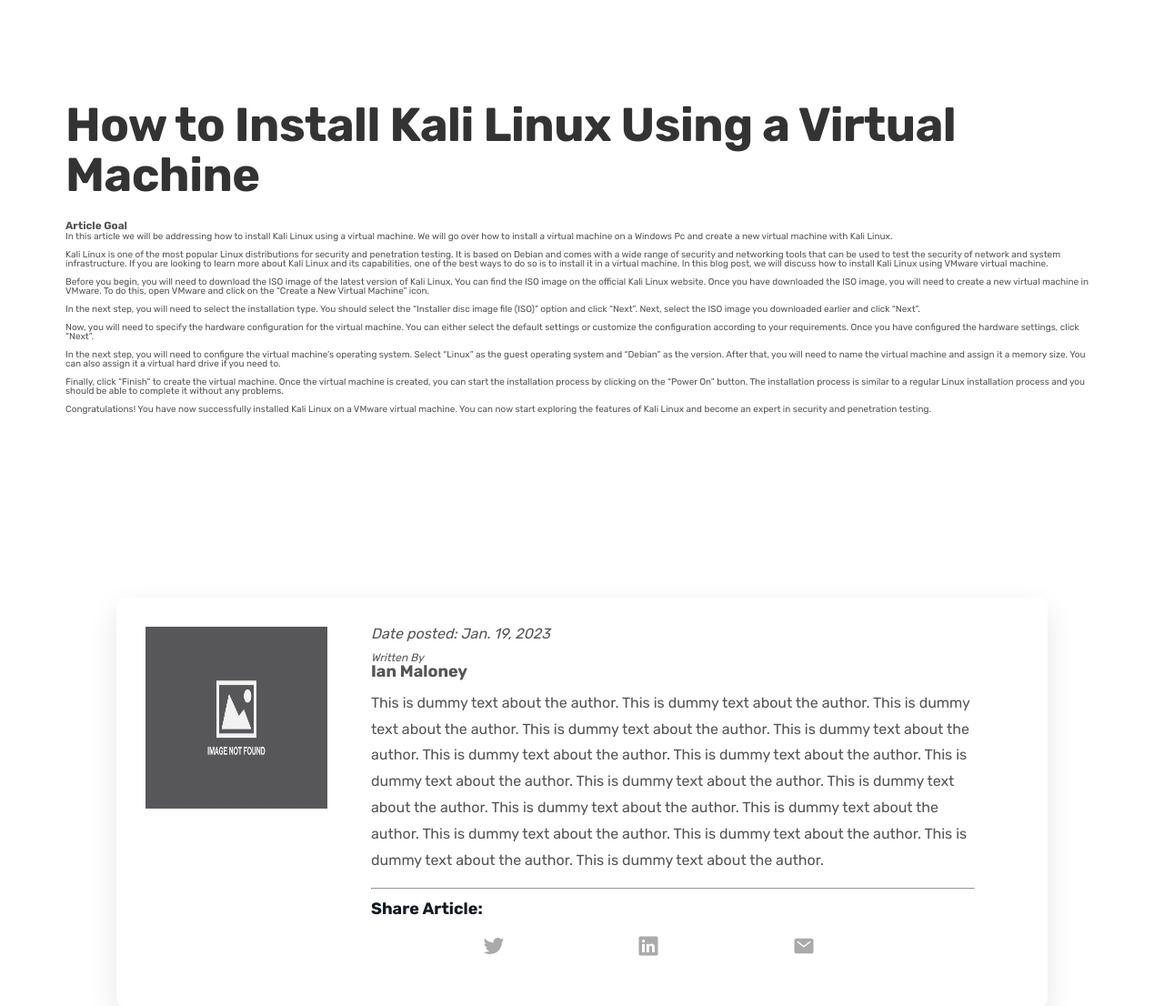
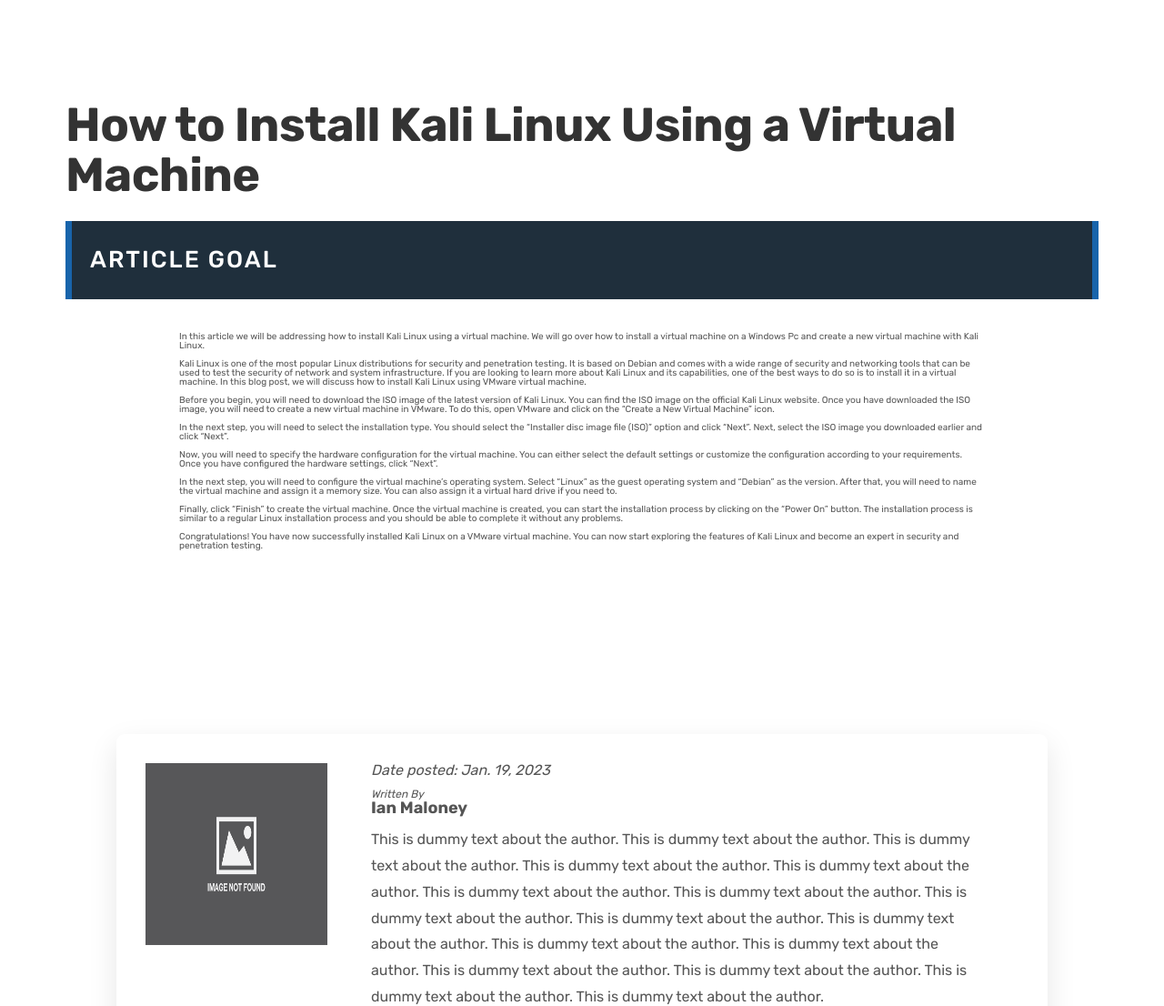
Before and after one commit to ianmaloney14/blogs, a Django app: page /article/2 in a window 1280 px wide. Shown: the part 66-1172 px from the top of the page at 91% size. Run offline with Django 4.2, Linux system fonts and the light colour scheme; data comes from the database, SQL or seed files in the repository; both versions use the stored data as it was after the commit.

Commit message:
articles details design

```diff
--- a/cyber_sec/cyber_blog/blog_app/static/css/general.css
+++ b/cyber_sec/cyber_blog/blog_app/static/css/general.css
@@ -35,6 +35,18 @@ body {
     margin: 0 auto;
 }
 
+.container--2 {
+    max-width: 100rem;
+    padding: 0 3.2rem;
+    margin: 0 auto;
+}
+
+.container--3 {
+    max-width: 95rem;
+    padding: 0 3.2rem;
+    margin: 0 auto;
+}
+
 .grid {
     display: grid;
     column-gap: 6.4rem;
@@ -60,6 +72,37 @@ body {
 
 .grid--5-cols {
     grid-template-columns: repeat(5, 1fr);
+}
+
+
+/* ******************************** */
+/* POST STYLES TEMPLATE */
+/* ******************************** */
+
+.box-text--title {
+    padding: 4rem 2rem;
+    background-color: #1f2f3c;
+    text-transform: uppercase;
+    font-weight: 500;
+    letter-spacing: 2px;
+    font-size: 4.2rem;
+    color: #fff;
+    margin-bottom: 3.2rem;
+    line-height: 1;
+}
+
+.box-text--subheading {
+    padding: 3rem 2rem;
+    background-color: #1f2f3c;
+    text-transform: uppercase;
+    font-weight: 500;
+    letter-spacing: 2px;
+    font-size: 2.6rem;
+    color: #fff;
+    margin-bottom: 3.6rem;
+    line-height: 1;
+    border-left: 7px solid #1864ab;
+    border-right: 7px solid #1864ab;
 }
 
 .heading-primary {
```
Also changed, not shown: cyber_sec/cyber_blog/blog_app/static/css/style.css (+15 -2 lines), cyber_sec/cyber_blog/blog_app/templates/article_details.html (+5 -5 lines), cyber_sec/cyber_blog/blog_app/templates/base.html (+3 -8 lines), cyber_sec/cyber_blog/db.sqlite3.
